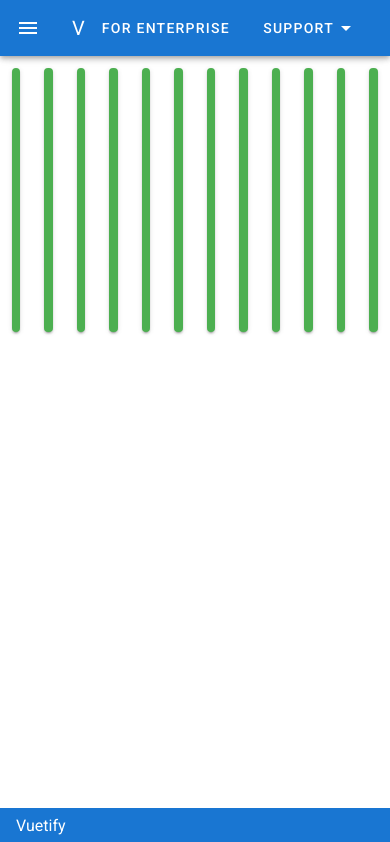
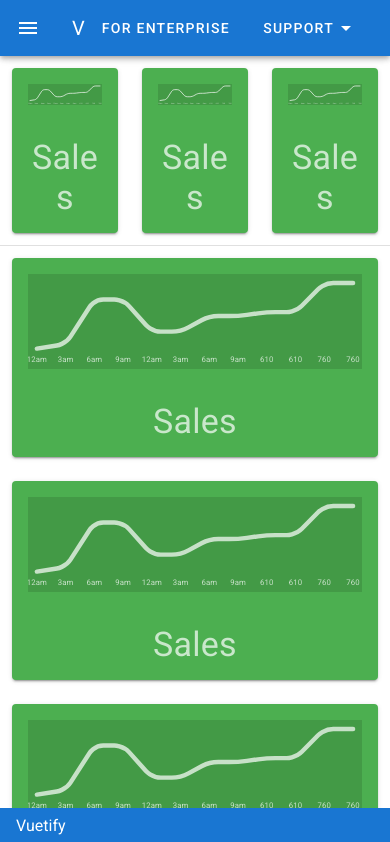
Before and after one commit to Bokuri67-jp/vuetify_lesson, a Vue app: page / in a window 390 px wide. Shown: the top 842 px of the page. Built offline with nearby package versions, Linux system fonts and the light colour scheme.

Commit message:
responsive, Minor fix

```diff
--- a/src/App.vue
+++ b/src/App.vue
@@ -22,9 +22,9 @@
                 <v-list-item-title>{{nav_list.name}}</v-list-item-title>
               </v-list-item-content>
             </template>
-            <v-list-item v-for="list in nav_list.lists" :key="list">
+            <v-list-item v-for="list in nav_list.lists" :key="list.name" :to="list.link">
               <v-list-item-contents>
-                <v-list-item-title>{{list}}</v-list-item-title>
+                  <v-list-item-title>{{list.name}}</v-list-item-title>
               </v-list-item-contents>
             </v-list-item>
           </v-list-group>
@@ -63,41 +63,31 @@
     <v-main>
       <v-container>
         <v-row>
-          <v-col cols="1">
+          <v-col cols="4">
             <router-view/>
           </v-col>
-          <v-col cols="1">
+          <v-col cols="4">
             <router-view/>
           </v-col>
-          <v-col cols="1">
+          <v-col cols="4">
             <router-view/>
           </v-col>
-          <v-col cols="1">
-            <router-view/>
+        </v-row>
+      </v-container>
+      <v-divider></v-divider>
+      <v-container>
+        <v-row>
+          <v-col cols="12" sm="6" md="4" lg="3">
+            <router-view />
           </v-col>
-          <v-col cols="1">
-            <router-view/>
+          <v-col cols="12" sm="6" md="4" lg="3">
+            <router-view />
           </v-col>
-          <v-col cols="1">
-            <router-view/>
+          <v-col cols="12" sm="6" md="4" lg="3">
+            <router-view />
           </v-col>
-          <v-col cols="1">
-            <router-view/>
-          </v-col>
-          <v-col cols="1">
-            <router-view/>
-          </v-col>
-          <v-col cols="1">
-            <router-view/>
-          </v-col>
-          <v-col cols="1">
-            <router-view/>
-          </v-col>
-          <v-col cols="1">
-            <router-view/>
-          </v-col>
-          <v-col cols="1">
-            <router-view/>
+          <v-col cols="12" sm="6" md="4" lg="3">
+            <router-view />
           </v-col>
         </v-row>
       </v-container>
```
